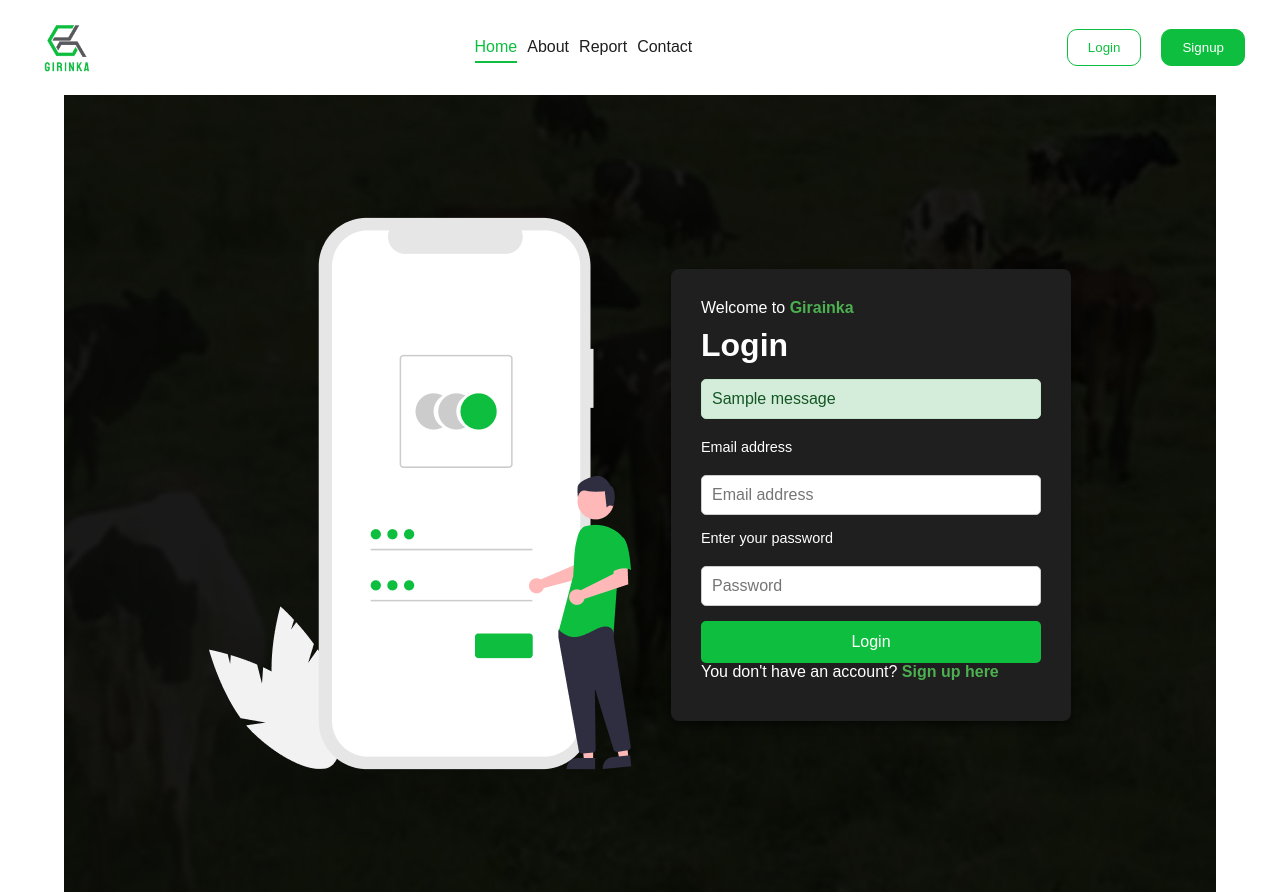
After one commit to mugishaj092/girainka-system, a Django app: page /login/ in a window 1280 px wide. The commit adds this page. Shown: the top 892 px of the page. Run offline with Django 5.2, Linux system fonts and the light colour scheme; tables that the repository leaves empty hold one stand-in row (values such as "Sample post"); one stand-in notice (Sample message) is shown; some libraries are stand-ins or nearby versions.

Commit message:
Will add signup and login

```diff
--- a/girainka/cows/admin.py
+++ b/girainka/cows/admin.py
@@ -1,3 +1,4 @@
 from django.contrib import admin
-from .models import Cow
+from .models import Cow,Source
 admin.site.register(Cow)
+admin.site.register(Source)
--- a/girainka/girainka/urls.py
+++ b/girainka/girainka/urls.py
@@ -17,11 +17,13 @@
 from django.contrib import admin
 from django.urls import path
 from . import views
+from members.views import create_user,login_user
 
 urlpatterns = [
     path('admin/', admin.site.urls),
     path('',views.home, name='home'),
     path('about/',views.about, name='about'),
     path('report/',views.report,name='report'),
-    path('signup/',views.signup,name='signup')
+    path('signup/', create_user, name='signup'),
+    path('login/', login_user, name='login'),
 ]
--- a/girainka/members/admin.py
+++ b/girainka/members/admin.py
@@ -1,5 +1,6 @@
 from django.contrib import admin
-from .models import User
+from .models import User,Role
 
 
 admin.site.register(User)
+admin.site.register(Role)
--- a/girainka/members/views.py
+++ b/girainka/members/views.py
@@ -1,3 +1,62 @@
-from django.shortcuts import render
+from django.contrib.auth.hashers import make_password
+from django.http import JsonResponse
+from django.views.decorators.csrf import csrf_exempt
+from .models import User
+from django.shortcuts import render, redirect
+from django.contrib import messages
+from django.contrib.auth import authenticate, login
 
-# Create your views here.
+def create_user(request):
+    if request.method == "POST":
+        email = request.POST.get('email')
+        first_name = request.POST.get('firstName')
+        last_name = request.POST.get('lastName')
+        password = request.POST.get('password')
+        confirm_password = request.POST.get('confirm_password')
+        address = request.POST.get('address')
+
+        # Validate that first and last names are provided
+        if not first_name or not last_name:
+            messages.error(request, "First name and last name are required!")
+            return render(request, 'website/signup.html')
+
+        # Check if passwords match
+        if password != confirm_password:
+            messages.error(request, "Passwords do not match!")
+            return render(request, 'website/signup.html')
+
+        # Check if the email already exists
+        if User.objects.filter(email=email).exists():
+            messages.error(request, "Email is already taken!")
+            return render(request, 'website/signup.html')
+
+        # Create a new user if validations pass
+        hashed_password = make_password(password)
+        user = User.objects.create(
+            firstName=first_name,
+            lastName=last_name,
+            email=email,
+            password=hashed_password,
+            address=address
+        )
+        messages.success(request, "Account created successfully!")
+        return redirect('/login/')
+    return render(request, 'website/signup.html')
+
+def login_user(request):
+    if request.method == "POST":
+        email = request.POST.get('email')
+        password = request.POST.get('password')
+
+        # Authenticate the user
+        user = authenticate(request, username=email, password=password)
+
+        if user is not None:
+            login(request, user)
+            messages.success(request, "Login successful!")
+            return redirect('/')  # Redirect to home or dashboard page
+        else:
+            messages.error(request, "Invalid credentials, please try again.")
+            return render(request, 'website/login.html')
+
+    return render(request, 'website/login.html')
--- a/girainka/static/css/style.css
+++ b/girainka/static/css/style.css
@@ -833,3 +833,27 @@
       font-size: 0.8rem;
     }
   }
+
+  .alert {
+    margin-bottom: 20px;
+}
+
+.alert-message {
+    padding: 10px;
+    border-radius: 5px;
+    background-color: #f8d7da;
+    color: #721c24;
+    border: 1px solid #f5c6cb;
+}
+
+.alert-message.success {
+    background-color: #d4edda;
+    color: #155724;
+    border-color: #c3e6cb;
+}
+
+.alert-message.error {
+    background-color: #f8d7da;
+    color: #721c24;
+    border-color: #f5c6cb;
+}
--- a/girainka/static/js/main.js
+++ b/girainka/static/js/main.js
@@ -44,3 +44,13 @@
     cardContainer.appendChild(card);
   });
 });
+
+document.querySelector("form").addEventListener("submit", function (e) {
+    const password = document.getElementById("password").value;
+    const confPassword = document.getElementById("conf_password").value;
+
+    if (password !== confPassword) {
+        e.preventDefault(); // Prevent form submission
+        alert("Passwords do not match!");
+    }
+});
--- /dev/null
+++ b/girainka/templates/website/login.html
@@ -0,0 +1,39 @@
+{% extends 'website/layout.html' %}
+{% load static %}
+
+{% block title %}Login{% endblock %}
+
+{% block content %}
+<div class="signup_container">
+    <div>
+        <img src="{% static 'assets/signup_image.png' %}" alt="Signup Image">
+    </div>
+    <div class="signup_form">
+        <p>Welcome to <a href="/">Girainka</a></p>
+        <h1>Login</h1>
+
+        {% if messages %}
+            <div class="alert">
+                {% for message in messages %}
+                    <div class="alert-message {{ message.tags }}">
+                        {{ message }}
+                    </div>
+                {% endfor %}
+            </div>
+        {% endif %}
+
+        <form action="/login/" method="POST">
+            {% csrf_token %}
+            <label for="email">Email address</label>
+            <input type="email" id="username" name="email" placeholder="Email address" required>
+
+            <label for="password">Enter your password</label>
+            <input id="password" name="password" type="password" placeholder="Password" required>
+
+            <button type="submit">Login</button>
+        </form>
+
+        <p>You don't have an account? <a href="/signup/">Sign up here</a></p>
+    </div>
+</div>
+{% endblock %}
```
Also changed, not shown: girainka/cows/models.py (+55 -1 lines), girainka/girainka/views.py (+41 -1 lines), girainka/members/models.py (+21 -3 lines), girainka/templates/website/signup.html (+45 -18 lines), girainka/cows/migrations/0002_source_cow_birthdate_cow_giver_id_cow_giver_away_id_and_more.py (added), girainka/members/migrations/0003_user_verified.py (added), girainka/members/migrations/0004_role_alter_user_table_alter_user_role.py (added), girainka/members/migrations/0005_alter_user_table.py (added), girainka/members/migrations/0006_rename_name_user_firstname_user_lastname.py (added).
